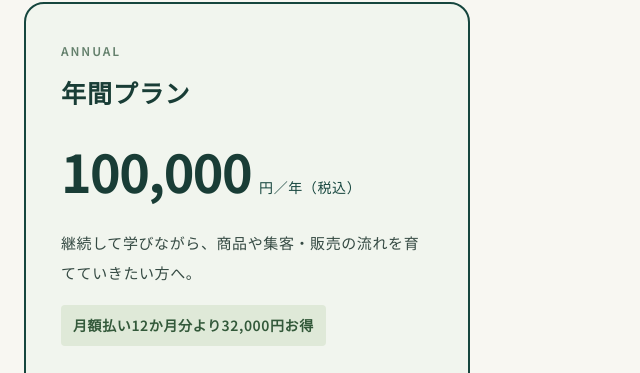
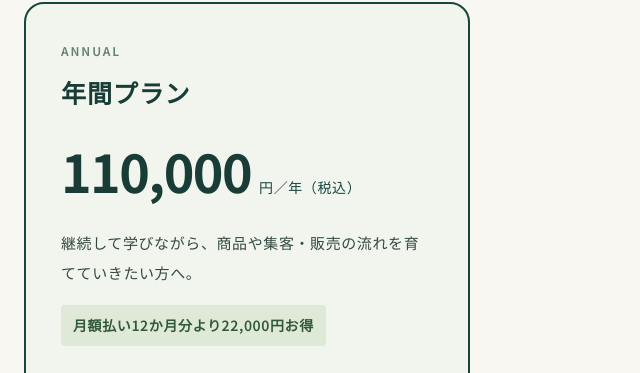
Before and after one commit to create-aquarius/ai-salon, a plain HTML site: page index.html in a window 1280 px wide. Shown: the part 8978-9351 px from the top of the page, 630-1270 px from the left. Drawn offline with Linux system fonts and the light colour scheme.

Commit message:
Update annual plan to JPY 110,000 including tax

```diff
--- a/index.html
+++ b/index.html
@@ -144,7 +144,7 @@
       <div class="pricing-head center"><p class="eyebrow">MEMBERSHIP</p><h2 id="pricing-title"><span class="chunk">自分のビジネスに</span><span class="chunk">取り組む時間を</span><br>毎月の予定に</h2><div class="intro"><p>取り組みたいと思っていても、日々の仕事に追われると、自分の商品づくりや集客は後回しになってしまうことがあります。</p><p>だからこそ、毎月、学び直す機会を持つ。<br>試してみて迷ったことを相談する。<br>見直した内容を、次の発信や案内に活かす。</p><p>その繰り返しを続けるための環境として、サロンを活用してください。</p></div></div>
       <div class="pricing-cards">
         <article class="price-card"><span class="price-label">MONTHLY</span><h3>月額プラン</h3><div class="price-value"><strong>11,000</strong><span>円／月（税込）</span></div><div class="price-description"><p>まずは参加して、自分の商品づくりや集客・販売に取り入れていきたい方へ。</p></div><a class="btn btn-dark" href="https://buy.stripe.com/aFadRabX04na7R9gFq6kg00" target="_blank" rel="noopener noreferrer">月額プランで参加する</a></article>
-        <article class="price-card annual"><span class="price-label">ANNUAL</span><h3>年間プラン</h3><div class="price-value"><strong>100,000</strong><span>円／年（税込）</span></div><div class="price-description"><p>継続して学びながら、商品や集客・販売の流れを育てていきたい方へ。</p><div class="saving">月額払い12か月分より32,000円お得</div></div><a class="btn" href="https://buy.stripe.com/9B63cwf9c4na6N560M6kg01" target="_blank" rel="noopener noreferrer">年間プランで参加する</a></article>
+        <article class="price-card annual"><span class="price-label">ANNUAL</span><h3>年間プラン</h3><div class="price-value"><strong>110,000</strong><span>円／年（税込）</span></div><div class="price-description"><p>継続して学びながら、商品や集客・販売の流れを育てていきたい方へ。</p><div class="saving">月額払い12か月分より22,000円お得</div></div><a class="btn" href="https://buy.stripe.com/9B63cwf9c4na6N560M6kg01" target="_blank" rel="noopener noreferrer">年間プランで参加する</a></article>
       </div>
       <div class="shared-features"><strong>どちらのプランでも、すべてのコンテンツをご利用いただけます</strong>実践セミナー・実践Q&amp;A／相談会・AI×マーケセミナー・交流会・セミナーアーカイブ</div>
       <p class="price-note">お申し込みはStripeの決済ページでお手続きいただけます（別タブで開きます）。</p>
```
